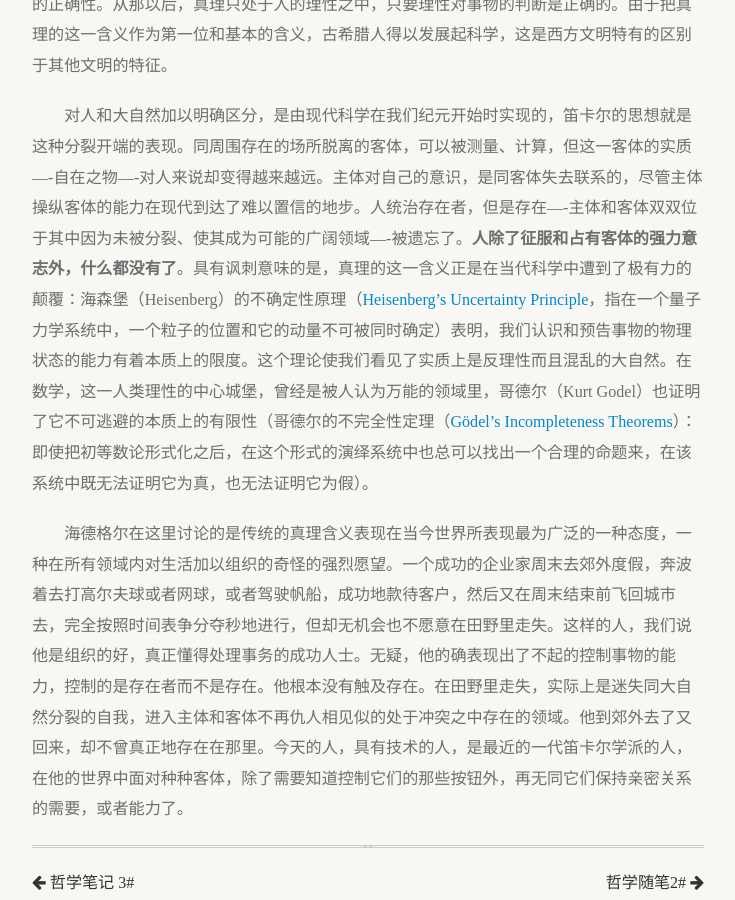
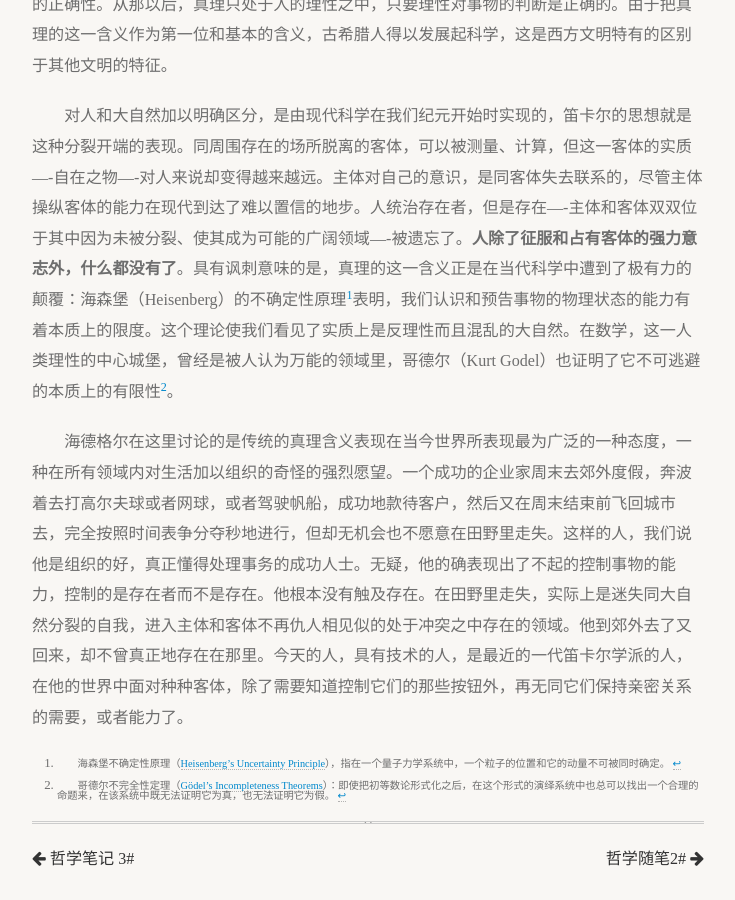
Before and after one commit to yusiwen/yusiwen.github.io, a Jekyll site: the page built from _posts/2009-11-09-notes-on-philosophy(4).md, in a window 1280 px wide and 900 px high, scrolled down 1092 px. Shown: the whole window, without its empty margins (342-1077 px from the left). Built offline with Jekyll 4.4.1, drawn with Linux system fonts in a browser that asks for light colours; some web fonts are replaced.

Commit message:
Update post

```diff
--- a/_posts/2009-11-09-notes-on-philosophy(4).md
+++ b/_posts/2009-11-09-notes-on-philosophy(4).md
@@ -15,9 +15,14 @@ title: '哲学笔记 4#'
 
 海德格尔说，**存在的历史（对西方来说）是从存在的沉沦开始的**。存在的沉沦，是古希腊思想家为了能够更清楚地考虑各种事物，而将其以清晰、明确的形式同其周围的背景割裂开来时发生的。使形象脱离场所，可以使物体出现在人类意识的光天白日之下，但也丧失了对场所、对周围背景的感觉。与这种脱离同时发生的，是古希腊人对真理含义的重大改变。这种改变，海德格尔认为是在柏拉图的《理想国》中的一段，即关于洞穴的著名预言中发生的。真理的词源含义表示无蔽状态即是真理的标志，但在柏拉图那里，真理被规定为理性对事物的判断的正确性。从那以后，真理只处于人的理性之中，只要理性对事物的判断是正确的。由于把真理的这一含义作为第一位和基本的含义，古希腊人得以发展起科学，这是西方文明特有的区别于其他文明的特征。
 
-对人和大自然加以明确区分，是由现代科学在我们纪元开始时实现的，笛卡尔的思想就是这种分裂开端的表现。同周围存在的场所脱离的客体，可以被测量、计算，但这一客体的实质----自在之物----对人来说却变得越来越远。主体对自己的意识，是同客体失去联系的，尽管主体操纵客体的能力在现代到达了难以置信的地步。人统治存在者，但是存在----主体和客体双双位于其中因为未被分裂、使其成为可能的广阔领域----被遗忘了。**人除了征服和占有客体的强力意志外，什么都没有了**。具有讽刺意味的是，真理的这一含义正是在当代科学中遭到了极有力的颠覆：海森堡（Heisenberg）的不确定性原理（[Heisenberg's Uncertainty Principle][1]，指在一个量子力学系统中，一个粒子的位置和它的动量不可被同时确定）表明，我们认识和预告事物的物理状态的能力有着本质上的限度。这个理论使我们看见了实质上是反理性而且混乱的大自然。在数学，这一人类理性的中心城堡，曾经是被人认为万能的领域里，哥德尔（Kurt Godel）也证明了它不可逃避的本质上的有限性（哥德尔的不完全性定理（[Gödel's Incompleteness Theorems][2]）：即使把初等数论形式化之后，在这个形式的演绎系统中也总可以找出一个合理的命题来，在该系统中既无法证明它为真，也无法证明它为假）。
+对人和大自然加以明确区分，是由现代科学在我们纪元开始时实现的，笛卡尔的思想就是这种分裂开端的表现。同周围存在的场所脱离的客体，可以被测量、计算，但这一客体的实质----自在之物----对人来说却变得越来越远。主体对自己的意识，是同客体失去联系的，尽管主体操纵客体的能力在现代到达了难以置信的地步。人统治存在者，但是存在----主体和客体双双位于其中因为未被分裂、使其成为可能的广阔领域----被遗忘了。**人除了征服和占有客体的强力意志外，什么都没有了**。具有讽刺意味的是，真理的这一含义正是在当代科学中遭到了极有力的颠覆：海森堡（Heisenberg）的不确定性原理[^1]表明，我们认识和预告事物的物理状态的能力有着本质上的限度。这个理论使我们看见了实质上是反理性而且混乱的大自然。在数学，这一人类理性的中心城堡，曾经是被人认为万能的领域里，哥德尔（Kurt Godel）也证明了它不可逃避的本质上的有限性[^2]。
 
 海德格尔在这里讨论的是传统的真理含义表现在当今世界所表现最为广泛的一种态度，一种在所有领域内对生活加以组织的奇怪的强烈愿望。一个成功的企业家周末去郊外度假，奔波着去打高尔夫球或者网球，或者驾驶帆船，成功地款待客户，然后又在周末结束前飞回城市去，完全按照时间表争分夺秒地进行，但却无机会也不愿意在田野里走失。这样的人，我们说他是组织的好，真正懂得处理事务的成功人士。无疑，他的确表现出了不起的控制事物的能力，控制的是存在者而不是存在。他根本没有触及存在。在田野里走失，实际上是迷失同大自然分裂的自我，进入主体和客体不再仇人相见似的处于冲突之中存在的领域。他到郊外去了又回来，却不曾真正地存在在那里。今天的人，具有技术的人，是最近的一代笛卡尔学派的人，在他的世界中面对种种客体，除了需要知道控制它们的那些按钮外，再无同它们保持亲密关系的需要，或者能力了。
 
+[^1]: 海森堡不确定性原理（[Heisenberg's Uncertainty Principle][1]），指在一个量子力学系统中，一个粒子的位置和它的动量不可被同时确定。
+[^2]: 哥德尔不完全性定理（[Gödel's Incompleteness Theorems][2]）：即使把初等数论形式化之后，在这个形式的演绎系统中也总可以找出一个合理的命题来，在该系统中既无法证明它为真，也无法证明它为假。
+
+
+
 [1]: https://en.wikipedia.org/wiki/Uncertainty_principle
-[2]: https://en.wikipedia.org/wiki/G%C3%B6del's_incompleteness_theorems
+[2]: https://en.wikipedia.org/wiki/G%C3%B6del&#39;s_incompleteness_theorems
```
